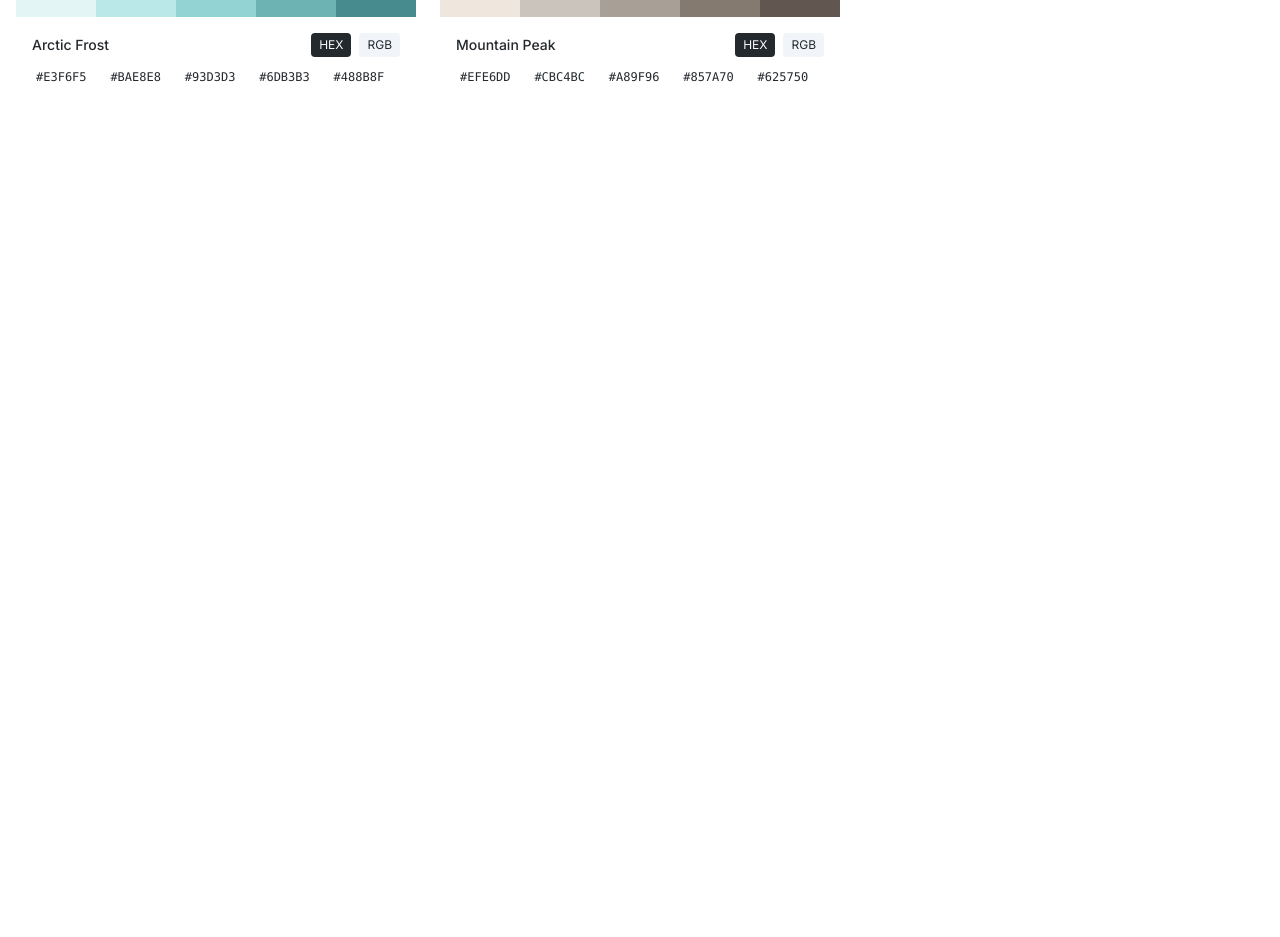
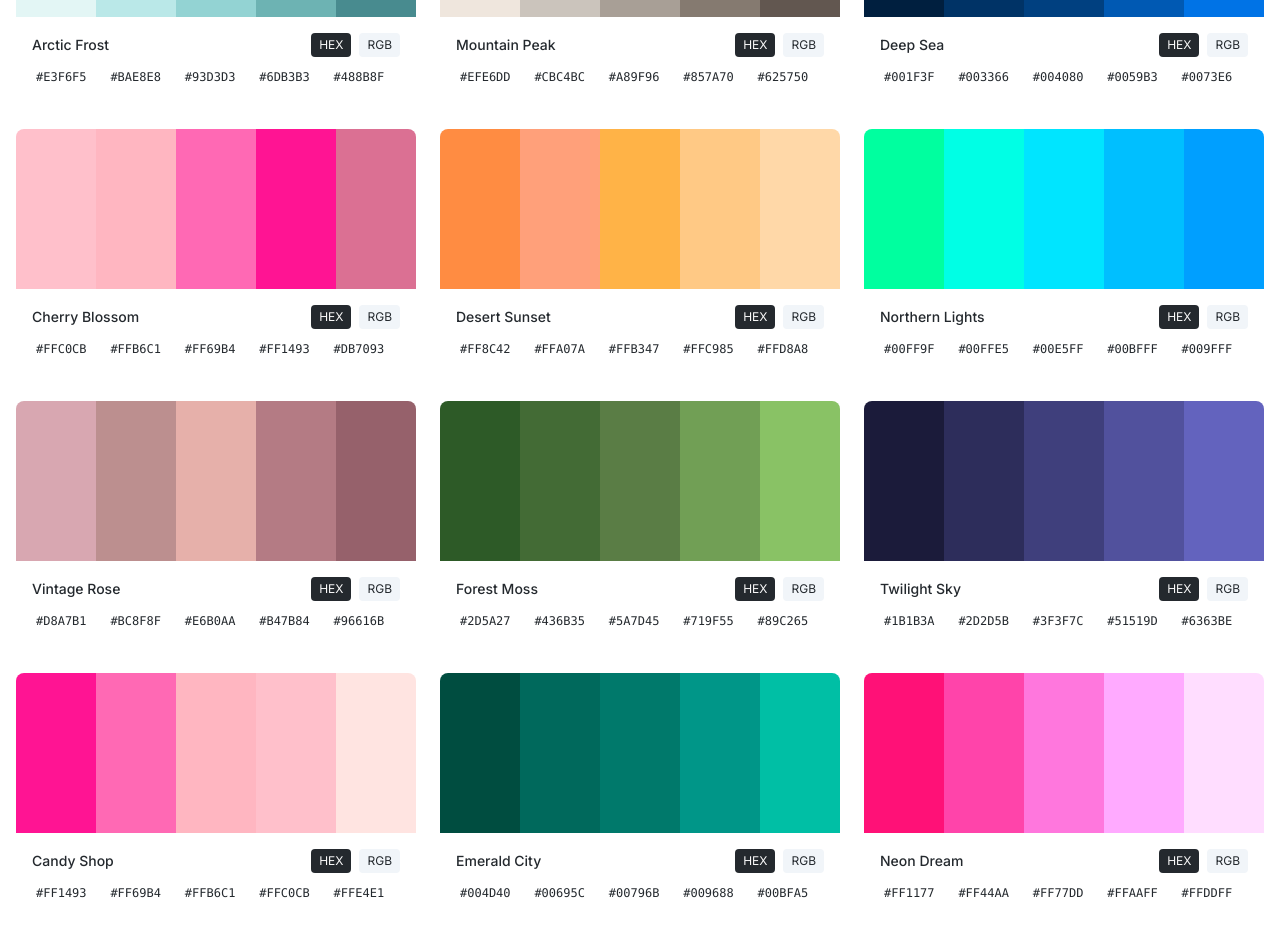
Before and after one commit to NSTechBytes/yourpalettes-website, a React (Vite) app: page / in a window 1280 px wide. Shown: the part 2000-2937 px from the top of the page. Before the commit the page ends 2137 px from the top, so only its background shows below. Built offline with nearby package versions, Linux system fonts and the light colour scheme.

Commit message:
Add more color palettes
Added more color palettes to the application.

```diff
--- a/src/pages/Index.tsx
+++ b/src/pages/Index.tsx
@@ -1,4 +1,3 @@
-
 import { useState } from "react";
 import { Navbar } from "@/components/Navbar";
 import { ColorPalette } from "@/components/ColorPalette";
@@ -20,7 +19,7 @@ const palettes = [
     colors: ["#FFE5E5", "#FFF1E6", "#F0F4EF", "#E6F4F1", "#EBE7FF"],
     category: "Pastel",
   },
-  // New Palettes
+  // Previous New Palettes
   {
     name: "Berry Blast",
     colors: ["#FF0A54", "#FF477E", "#FF7096", "#FF85A1", "#FBB1BD"],
@@ -105,6 +104,57 @@ const palettes = [
     name: "Mountain Peak",
     colors: ["#EFE6DD", "#CBC4BC", "#A89F96", "#857A70", "#625750"],
     category: "Earthy",
+  },
+  // Additional New Palettes
+  {
+    name: "Deep Sea",
+    colors: ["#001F3F", "#003366", "#004080", "#0059B3", "#0073E6"],
+    category: "Trending",
+  },
+  {
+    name: "Cherry Blossom",
+    colors: ["#FFC0CB", "#FFB6C1", "#FF69B4", "#FF1493", "#DB7093"],
+    category: "Pastel",
+  },
+  {
+    name: "Desert Sunset",
+    colors: ["#FF8C42", "#FFA07A", "#FFB347", "#FFC985", "#FFD8A8"],
+    category: "Vibrant",
+  },
+  {
+    name: "Northern Lights",
+    colors: ["#00FF9F", "#00FFE5", "#00E5FF", "#00BFFF", "#009FFF"],
+    category: "Neon",
+  },
+  {
+    name: "Vintage Rose",
+    colors: ["#D8A7B1", "#BC8F8F", "#E6B0AA", "#B47B84", "#96616B"],
+    category: "Pastel",
+  },
+  {
+    name: "Forest Moss",
+    colors: ["#2D5A27", "#436B35", "#5A7D45", "#719F55", "#89C265"],
+    category: "Earthy",
+  },
+  {
+    name: "Twilight Sky",
+    colors: ["#1B1B3A", "#2D2D5B", "#3F3F7C", "#51519D", "#6363BE"],
+    category: "Trending",
+  },
+  {
+    name: "Candy Shop",
+    colors: ["#FF1493", "#FF69B4", "#FFB6C1", "#FFC0CB", "#FFE4E1"],
+    category: "Vibrant",
+  },
+  {
+    name: "Emerald City",
+    colors: ["#004D40", "#00695C", "#00796B", "#009688", "#00BFA5"],
+    category: "Trending",
+  },
+  {
+    name: "Neon Dream",
+    colors: ["#FF1177", "#FF44AA", "#FF77DD", "#FFAAFF", "#FFDDFF"],
+    category: "Neon",
   }
 ];
 
```
